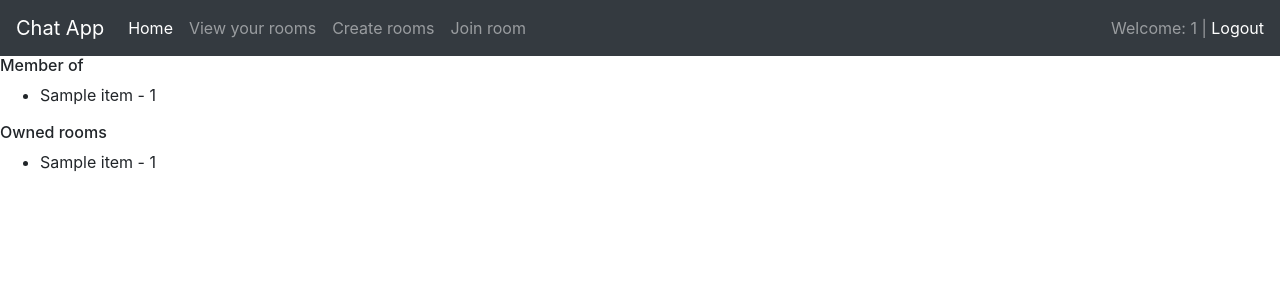
After one commit to jsare527/CSCI4830-TermProject, a Flask app: page /view-room in a window 1280 px wide. The commit adds this page. Shown: the top 300 px of the page. Run offline with Flask 3, Linux system fonts and the light colour scheme; a user stored in the database is signed in; a database or web service that is not in the repository returns one stand-in record (values such as "Sample title").

Commit message:
Viewing rooms and joining rooms that you are a member of implemented.

```diff
--- a/app.py
+++ b/app.py
@@ -2,7 +2,8 @@ from flask import Flask, render_template, redirect, url_for, request, session
 from pymongo.errors import DuplicateKeyError
 from flask_socketio import SocketIO, join_room
 from flask_login import LoginManager, login_user, login_required, current_user, logout_user
-from dbAccess import getUser, saveUser, saveRoom, addRoomMembers, validateMember
+from dbAccess import getUser, saveUser, saveRoom, isMember, isOwner, getRooms
+import bson
 
 app = Flask(__name__)
 socketio = SocketIO(app)
@@ -55,14 +56,26 @@ def signup():
             err = "Username already exists"
     return render_template('signup.html', message=err)
 
-@app.route('/join')
+@app.route('/join', methods=['GET', 'POST'])
 @login_required
 def join():
-    return render_template("join.html")
+    err = ''
+    if request.method == 'POST':
+        roomName = request.form.get('roomName')
+        ID = request.form.get('roomID')
+        try:
+            if(isMember(ID, current_user.username) or isOwner(ID, current_user.username)):
+                return redirect(url_for('chatRoom', username=current_user.username, room=roomName, roomID=ID))
+            else:
+                err = 'You are not a member of this room'
+        except bson.errors.InvalidId:
+            err = 'Invalid ID'
+            return render_template("join.html", message=err)
+    return render_template("join.html", message=err)
 
 @app.route('/chat/<room>/<roomID>')
 @login_required
-def chat(room, roomID):
+def chatRoom(room, roomID):
     return render_template('chat.html', username=current_user.username, room=room, roomID=roomID)
 
 @app.route('/create-room', methods=['GET', 'POST'])
@@ -72,17 +85,26 @@ def createRoom():
     if request.method == 'POST':
         roomName = request.form.get('roomName')
         roomMembers = request.form.get('roomMembers').split(',')
-        roomPass = request.form.get('roomPass')
+
         usernames = [username.strip() for username in roomMembers]
+        if(current_user.username in usernames):
+            err='Cannot add your own username to room'
+            return render_template('createRoom.html', message=err)
         for username in usernames:
-            if(validateMember(username)):
+            if(getUser(username)):
                 pass
             else:
                 err=f'Username not found: {username}'
                 return render_template('createRoom.html', message=err)
-        ID = saveRoom(roomName, current_user.username, usernames, roomPass)
-        return redirect(url_for('chat', username=current_user.username, room=roomName, roomID=ID))
+        ID = saveRoom(roomName, current_user.username, usernames)
+        return redirect(url_for('chatRoom', username=current_user.username, room=roomName, roomID=ID))
     return render_template('createRoom.html', message=err)
+
+@app.route('/view-room')
+@login_required
+def viewRooms():
+    memberOf, ownerOf = getRooms(current_user.username)
+    return render_template('viewRooms.html', memberOf=memberOf, ownerOf=ownerOf)
 
 @socketio.on('join_room')
 def handle_join(data):
--- a/dbAccess.py
+++ b/dbAccess.py
@@ -30,19 +30,36 @@ def getUser(username):
         return None
 
 
-def saveRoom(roomName, roomOwner, roomMembers, roomPass):
+def saveRoom(roomName, roomOwner, roomMembers):
     ID = ObjectId()
     rooms.insert_one({
         '_id': ID,
         'roomName': roomName,
         'roomOwner': roomOwner,
         'roomMembers': roomMembers,
-        'roomPass': roomPass,
         'createdAt': datetime.now()
     })
     return ID
 
-def validateMember(roomMember):
-    return getUser(roomMember)
+def isMember(roomID, username):
+    result = rooms.find_one({
+        '_id': ObjectId(roomID),
+        'roomMembers': {"$all": [f'{username}']}
+    })
+    return result
 
-#def addMember(roomID, roomName, username, addedBy, mod=False):
+def isOwner(roomID, username):
+    result = rooms.find_one({
+        '_id': ObjectId(roomID),
+        'roomOwner': username
+    })
+    return result
+
+def getRooms(username):
+    lst = []
+    lst2 = []
+    for room in rooms.find({'roomMembers': {"$all": [f'{username}']}}):
+        lst.append({'roomName': room['roomName'], 'ID': room['_id']})
+    for room in rooms.find({'roomOwner': username}):
+        lst2.append({'roomName': room['roomName'], 'ID': room['_id']})
+    return lst, lst2
--- a/templates/base.html
+++ b/templates/base.html
@@ -22,7 +22,7 @@
                   <a class="nav-link" href="/">Home <span class="sr-only">(current)</span></a>
                 </li>
                 <li class="nav-item">
-                  <a class="nav-link" href="#">View your rooms</a>
+                  <a class="nav-link" href="/view-room">View your rooms</a>
                 </li>
                 <li class="nav-item">
                   <a class="nav-link" href="/create-room">Create rooms</a>
--- /dev/null
+++ b/templates/viewRooms.html
@@ -0,0 +1,15 @@
+{%extends 'base.html'%}
+{%block body%}
+<b><h6> Member of </h6></b>
+{%for item in memberOf%}
+<ul>
+    <li><p>{{item.roomName}} - {{item.ID}}</p></li>
+</ul>
+{%endfor%}
+<b><h6> Owned rooms </h6></b>
+{%for item in ownerOf%}
+<ul>
+    <li><p>{{item.roomName}} - {{item.ID}}</p></li>
+</ul>
+{%endfor%}
+{%endblock%}
```
Also changed, not shown: templates/createRoom.html (+1 -6 lines), templates/join.html (+6 -9 lines).
